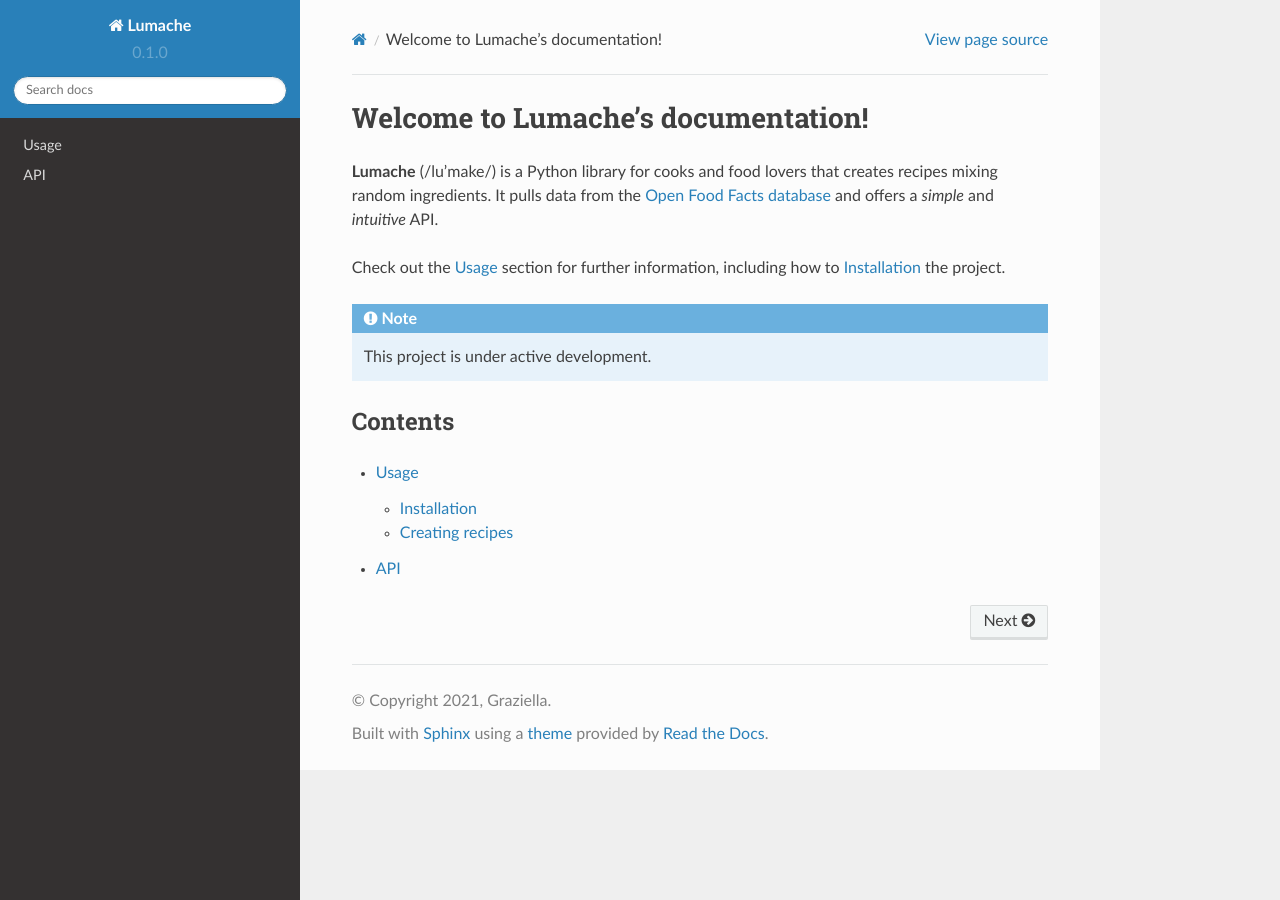
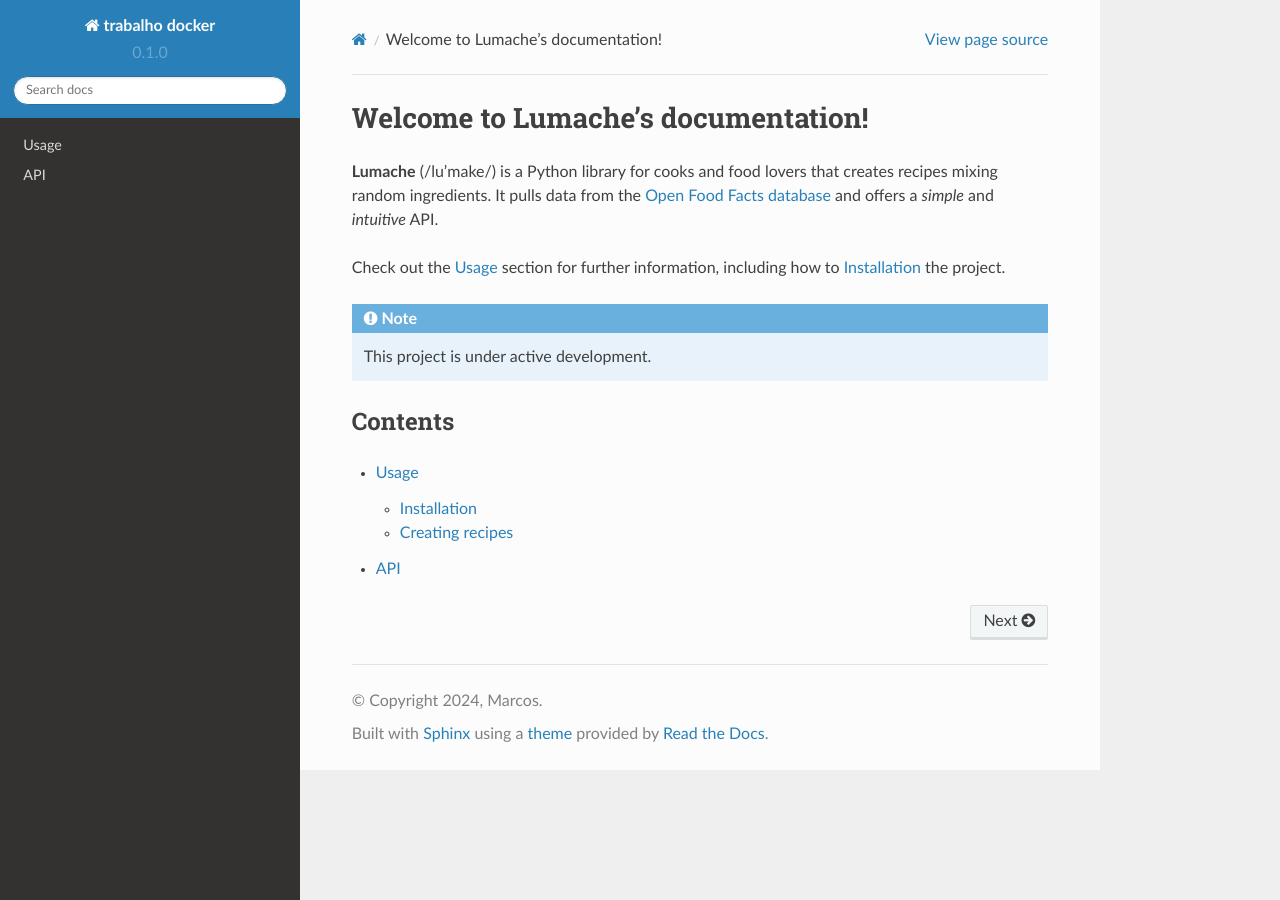
Before and after one commit to marquin223/marcos-rtd-tutorial, a Sphinx documentation site: the page built from docs/source/index.rst, in a window 1280 px wide. Built offline with Sphinx 7.4.7 and the Read the Docs theme 2.0.0, drawn with Linux system fonts in a browser that asks for light colours.

Commit message:
Update conf.py

```diff
--- a/docs/source/conf.py
+++ b/docs/source/conf.py
@@ -2,9 +2,9 @@
 
 # -- Project information
 
-project = 'Lumache'
-copyright = '2021, Graziella'
-author = 'Graziella'
+project = 'trabalho docker'
+copyright = '2024, Marcos'
+author = 'Marcos'
 
 release = '0.1'
 version = '0.1.0'
```
